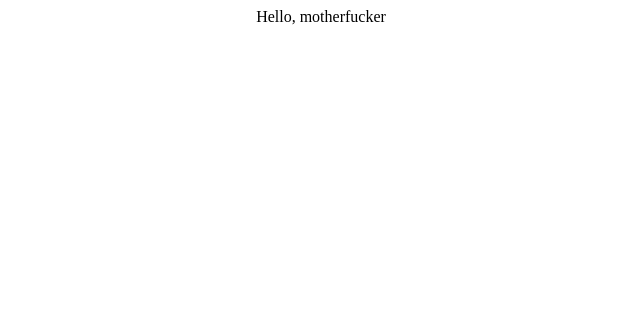
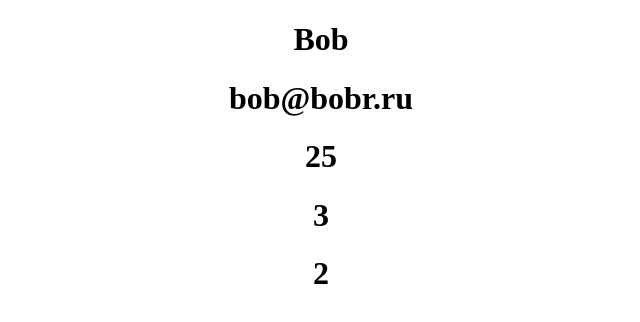
Before and after one commit to clickclickcode/react-typescript, a React (Create React App) app: page / in a window 1280 px wide. Shown: the top 322 px of the page, without its empty margins (319-959 px from the left). Built offline with nearby package versions, Linux system fonts and the light colour scheme.

Commit message:
playing around with props

```diff
--- a/src/App.tsx
+++ b/src/App.tsx
@@ -1,5 +1,7 @@
 import React, {FC} from 'react';
 import './App.css';
+import { Person } from './components/Person';
+import { Human } from './components/Human';
 
 
 // type FC -> Functional Component
@@ -8,7 +10,8 @@ const App: FC = () => {
   const hello: string = 'Hello, motherfucker'
   return (
     <div className="App">
-      {hello}
+      <Person name='Bob' email='bob@bobr.ru' age={25} />
+      <Human legs={3} arms={2} nuts />
     </div>
   );
 }
--- /dev/null
+++ b/src/components/Human.tsx
@@ -0,0 +1,18 @@
+import * as React from 'react';
+
+export interface Props {
+    legs?: number
+    arms?: number
+    nuts?: boolean
+}
+
+// destructured props example
+export const Human = ({legs, arms, nuts}: Props) => {
+  return (
+    <div>
+      <h1> {legs} </h1>
+      <h1> {arms} </h1>
+      <h1> {nuts} </h1>
+    </div>
+  );
+}
--- a/src/components/Person.tsx
+++ b/src/components/Person.tsx
@@ -1,12 +1,21 @@
 import * as React from 'react';
 
+// types for props/objects
 export interface Props {
+    name?: string
+    email?: string
+    age?: number
+    // for functions: () => return type
+    // getName: () => string
 }
 
+// non-destructured props example
 export const Person = (props: Props) => {
   return (
     <div>
-
+      <h1> {props.name} </h1>
+      <h1> {props.email} </h1>
+      <h1> {props.age} </h1>
     </div>
   );
 }
```
